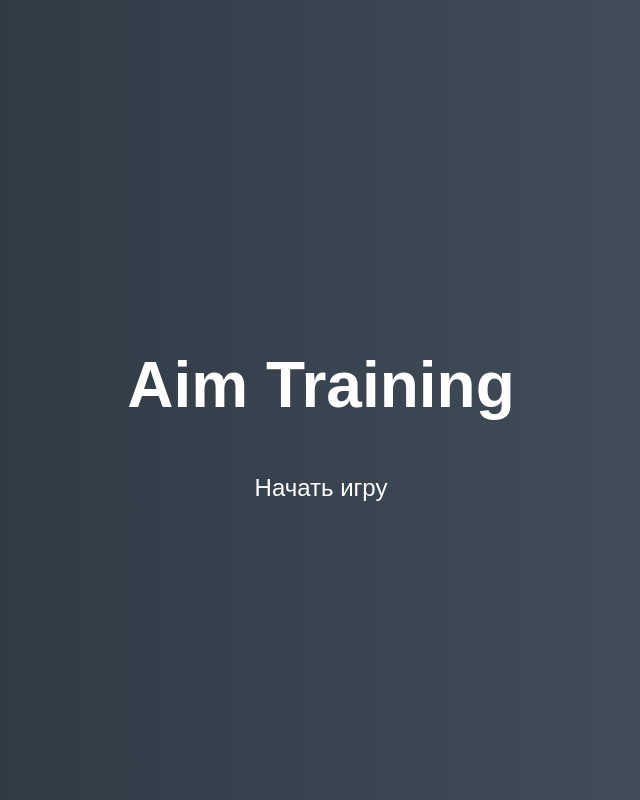
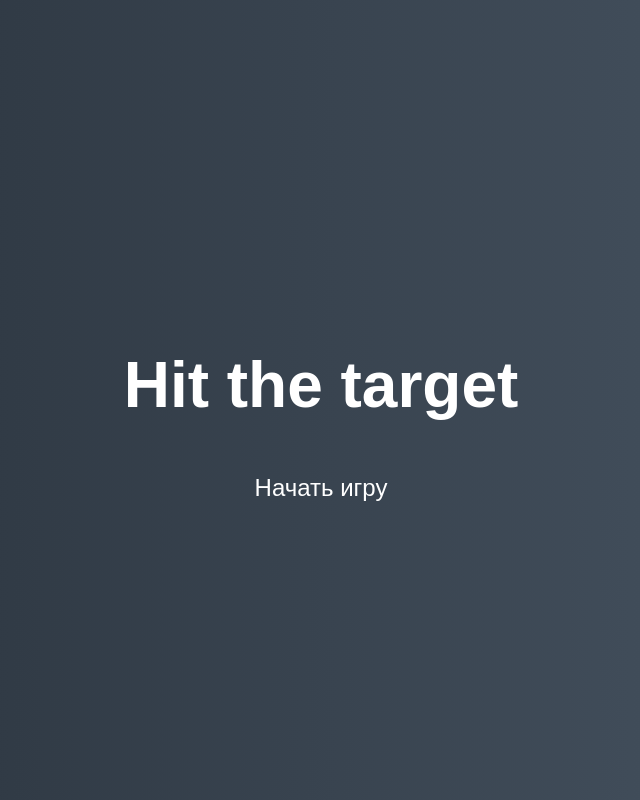
Before and after one commit to Valeriya-Shulga/mini-game, a plain HTML site: page index.html in a window 1280 px wide. Shown: the top 800 px of the page, without its empty margins (319-959 px from the left). Drawn offline with Linux system fonts and the light colour scheme; a web font is replaced by a local one.

Commit message:
Update index.html

```diff
--- a/index.html
+++ b/index.html
@@ -8,7 +8,7 @@
   </head>
   <body>
     <div class="screen">
-      <h1>Aim Training</h1>
+      <h1>Hit the target</h1>
       <a href="#" class="start" id="start">Начать игру</a>
     </div>
 
```
